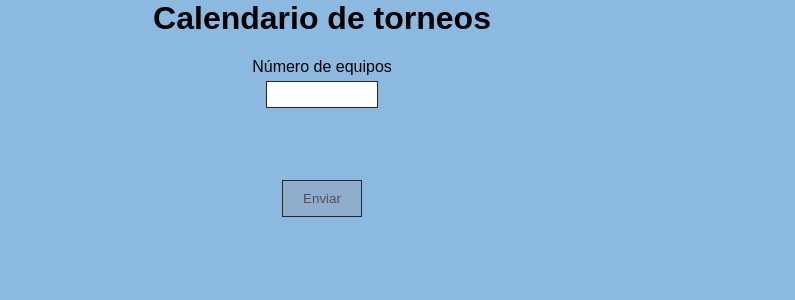
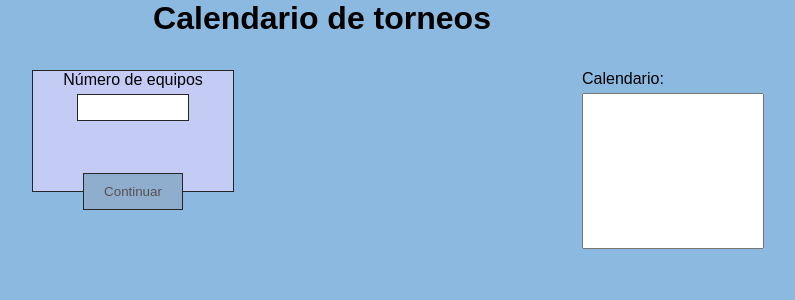
Before and after one commit to JessicaPimentelC/FRONT_PYTHON, a Flask app: page / in a window 1280 px wide. Shown: the top 300 px of the page, without its empty margins (318-1113 px from the left). Run offline with Flask 3, Linux system fonts and the light colour scheme.

Commit message:
ajuste de interfaz

```diff
--- a/app.py
+++ b/app.py
@@ -1,6 +1,6 @@
 from flask import Flask, render_template, request
 from flask_wtf import FlaskForm
-from wtforms import FloatField, IntegerField
+from wtforms import FloatField, IntegerField,TextAreaField
 from wtforms.validators import DataRequired
 from wtforms_alchemy import model_form_factory
 
@@ -14,9 +14,10 @@ class DistanceForm(BaseModelForm):
     num_teams = IntegerField('Número de equipos', validators=[DataRequired()])
     maximo = IntegerField('Valor Maximo')
     minimo = IntegerField('Valor Minimo')
+   # resultado1 = TextAreaField('Calendario')
 
     class Meta:
-        model = None  # Se establecerá dinámicamente más adelante
+        model = None  #Se establecerá dinámicamente más adelante
 
 @app.route('/', methods=['GET', 'POST'])
 def index():
@@ -36,7 +37,7 @@ def index():
 
         for i in range(n):
             field_name = f'distance_{i+1}'
-            field = IntegerField(f'Distancia {i+1}', validators=[DataRequired()])
+            field = IntegerField(f'Distancia {i+1} ', validators=[DataRequired()])
             setattr(DistanceForm, field_name, field)
 
         form = DistanceForm(request.form)
@@ -44,6 +45,7 @@ def index():
         filasEntra = []
         matriz = []
         if form.validate_on_submit():
+
             entrada = []
             for i in range(n):#ej: n_campos=6 para 4 equipos
                 row = []
@@ -65,25 +67,7 @@ def index():
             filasEntra.append(maximo)
             filasEntra.append(minimo)
 
-            matrix = []
-
-            for i in range(num_teams):
-                r = []
-                for j in range(num_teams):
-                    if i == j:
-                        r.append(0)
-                    elif i < j:
-                        r.append(filasDist.pop(0))
-                    else:
-                        r.append(matrix[j][i])
-                matrix.append(r)
-
-            result = '[' + ']['.join([' '.join(map(str, row)) for row in matrix]) + ']'
-            result = result.replace('[', '[').replace(']', ']')
-
-            print(result)
-
-
+            print("filas:",filasDist)
 
             return 'Distancias almacenadas correctamente.'
 
--- a/static/styless.css
+++ b/static/styless.css
@@ -69,3 +69,30 @@ body {
   .titulo {
     text-align: center;
   }
+  .cont{
+    border: 1px solid #272626;
+    height: 120px;
+    width: 200px;
+    position: fixed;
+    top: 70px;
+    left: 350px;
+    background: rgb(196, 204, 246);
+  }
+  .cont2{
+    position: fixed;
+    top: 70px;
+    left: 670px;
+  }
+  .resultado{
+
+    height: 120px;
+    width: 200px;
+    position: fixed;
+    top: 70px;
+    left: 900px;
+
+
+  }
+  textarea {
+    resize: none;
+  }
--- a/templates/index.html
+++ b/templates/index.html
@@ -7,10 +7,14 @@
 </head>
 <body>
     <h1 class="titulo">Calendario de torneos</h1>
+    <div class="cont">
     <form method="POST" action="/" class="formulario">
         {{ form.csrf_token }}
         {{ form.num_teams.label }} {{ form.num_teams(size=2, type="number", required="required") }}
         <br><br>
+        <p><input type="submit" value="Continuar"></p>
+    </div>
+    <div class="cont2">
         {% if form.num_teams.data %}
             {% for field in form %}
                 {% if field.name != 'csrf_token' and field.name != 'num_teams' %}
@@ -19,8 +23,13 @@
 
             {% endfor %}
         {% endif %}
-       <br><br>
-        <input type="submit" value="Enviar">
     </form>
+    </div>
+    <div class = "resultado">
+    <form method="POST" action="/">
+        <label>Calendario:</label>
+        <textarea name="textarea" rows="10" cols="20"></textarea>
+    </form>
+    </div>
 </body>
 </html>
```
